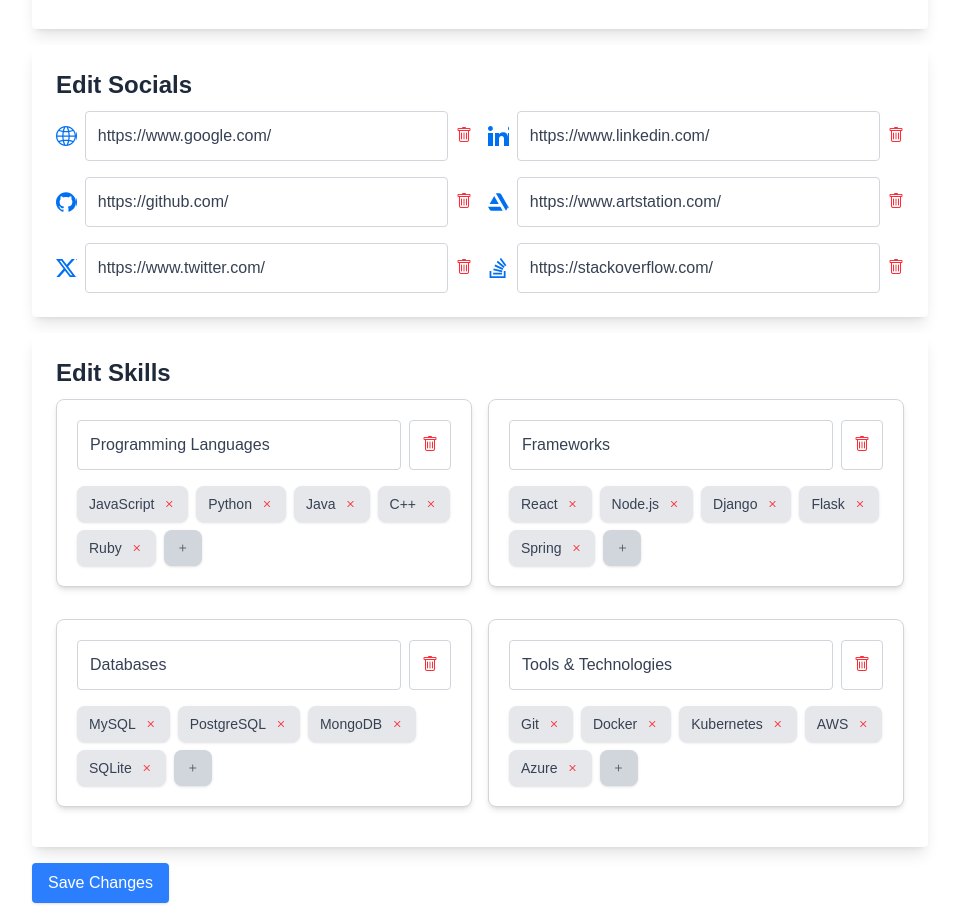
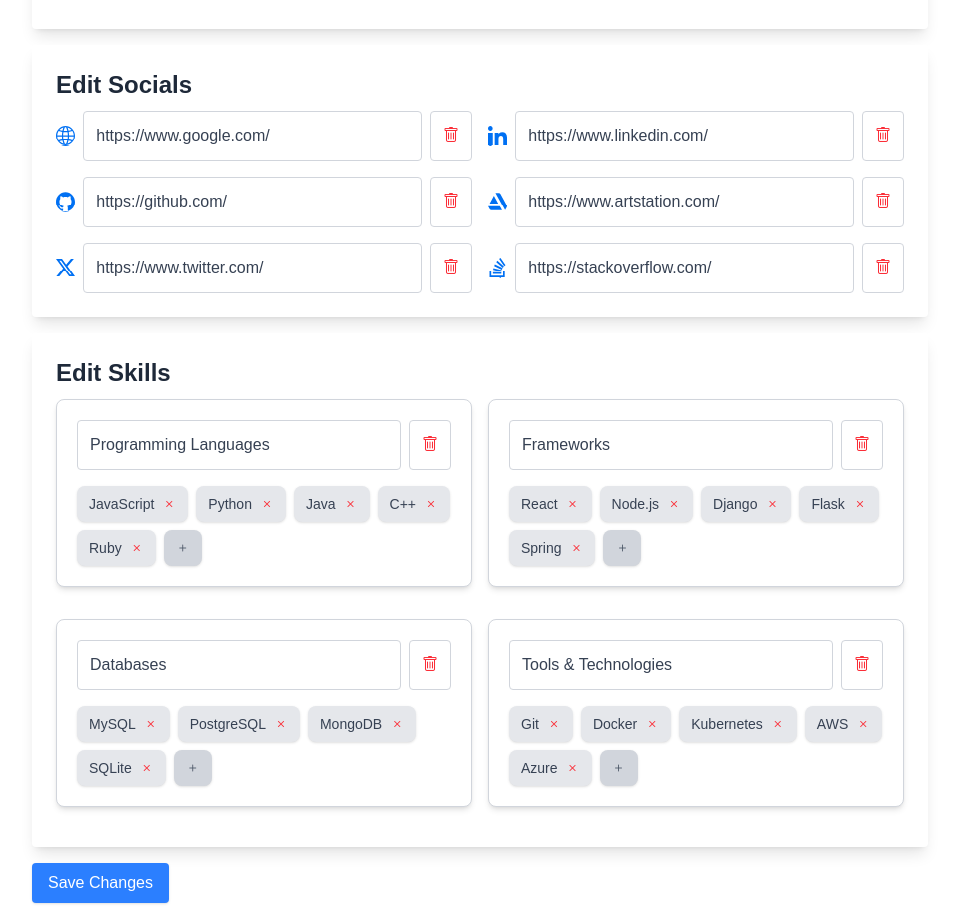
Before and after one commit to KiwiFunk/resume-builder, a Next.js app in the folder resume-app/: page /edit-details in a window 1280 px wide. Shown: the part 818-1726 px from the top of the page, without its empty margins (160-1116 px from the left). Built offline with nearby package versions, Linux system fonts and the light colour scheme.

Commit message:
Created collapsiblecontainer.js component

```diff
--- a/resume-app/src/app/edit-details/page.js
+++ b/resume-app/src/app/edit-details/page.js
@@ -118,9 +118,8 @@ export default function EditDetailsPage() {
 
                                 {/* Delete Button */}
                                 <button
-                                    type="button"
-                                    className="text-red-500 hover:text-red-600 cursor-pointer hover:animate-wiggle hover:scale-110 transition-transform duration-100 ease-in-out"
-                                    onClick={() => handleDeleteSocial(index)}
+                                    className="p-3 border border-gray-300 rounded text-red-500 hover:text-red-600 cursor-pointer hover:animate-wiggle hover:scale-110 transition-transform duration-100 ease-in-out"
+                                    onClick={() => alert("Delete social functionality coming soon!")}
                                 >
                                     <i className="bi bi-trash"></i>
                                 </button>
--- /dev/null
+++ b/resume-app/src/components/CollapsibleContainer.js
@@ -0,0 +1,6 @@
+"use client
+import React, { useState } from "react";
+
+export default function CollapsibleContainer({ title, children }) {
+
+}
```
